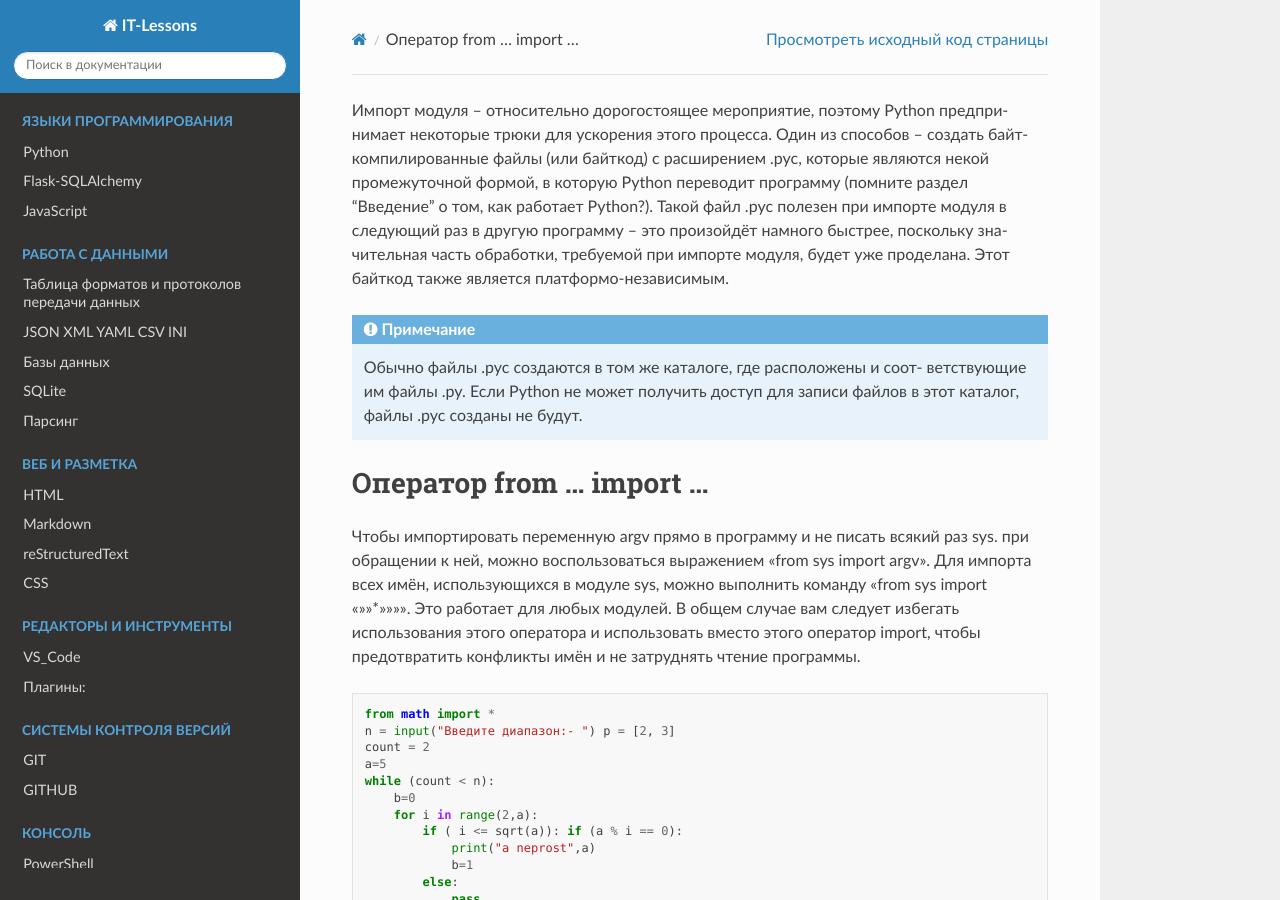
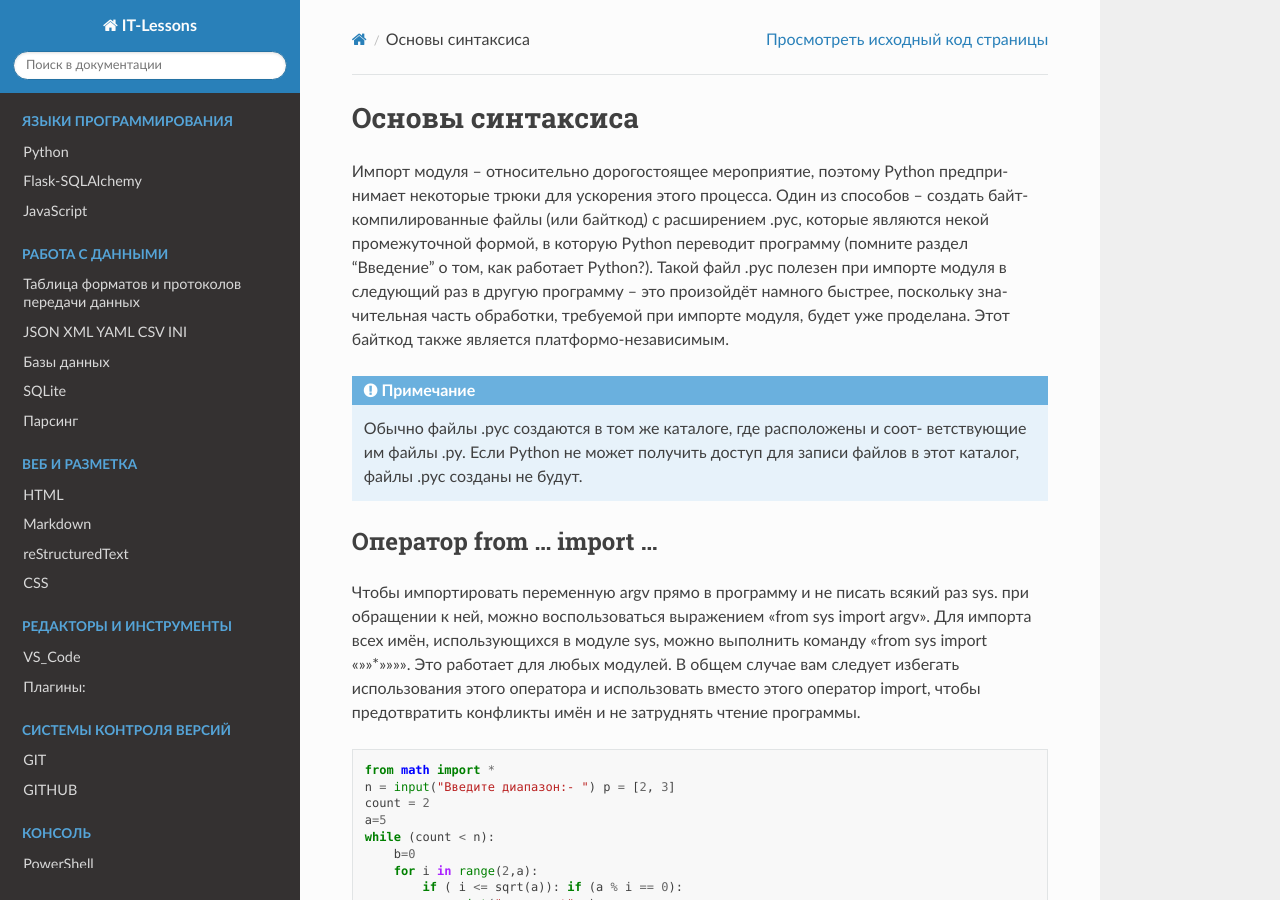
Before and after one commit to NMSprog/5_ITL, a Sphinx documentation site: the page built from source/Python/Built_in_module.rst, in a window 1280 px wide and 900 px high. Built offline with Sphinx 7.4.7 and the Read the Docs theme 3.1.0, drawn with Linux system fonts in a browser that asks for light colours.

Commit message:
23.11.25 добовление в Python

```diff
--- a/source/Python/Built_in_module.rst
+++ b/source/Python/Built_in_module.rst
@@ -1,4 +1,5 @@
-
+Основы синтаксиса
+-----------------
 
 Импорт модуля – относительно дорогостоящее мероприятие, поэтому Python предпри- нимает некоторые трюки
 для ускорения этого процесса. Один из способов – создать байт-компилированные файлы (или байткод)
@@ -13,7 +14,7 @@
 
 
 Оператор from ... import ...
-----------------------------
+^^^^^^^^^^^^^^^^^^^^^^^^^^^^
 
 
 Чтобы импортировать переменную argv прямо в программу и не писать всякий раз sys. при обращении к ней,
@@ -45,7 +46,7 @@ import, чтобы предотвратить конфликты имён и н
 
 
 Имя модуля – __name__
----------------------
+^^^^^^^^^^^^^^^^^^^^^
 
 У каждого модуля есть имя, и команды в модуле могут узнать имя их модуля. Это полез- но, когда нужно знать,
 запущен ли модуль как самостоятельная программа или импорти- рован. Как уже упоминалось выше, когда модуль
@@ -65,7 +66,7 @@ import, чтобы предотвратить конфликты имён и н
     что модуль запущен самостоятельно пользователем, и мы можем выполнить соответствующие действия.
 
 Создание собственных модулей
-----------------------------
+^^^^^^^^^^^^^^^^^^^^^^^^^^^^
 
 
 Создать собственный модуль очень легко. Да вы всё время делали это! Ведь каждая про- грамма на Python
```
Also changed, not shown: other parts of source/Python/Built_in_module.rst (+3 -0 lines).
